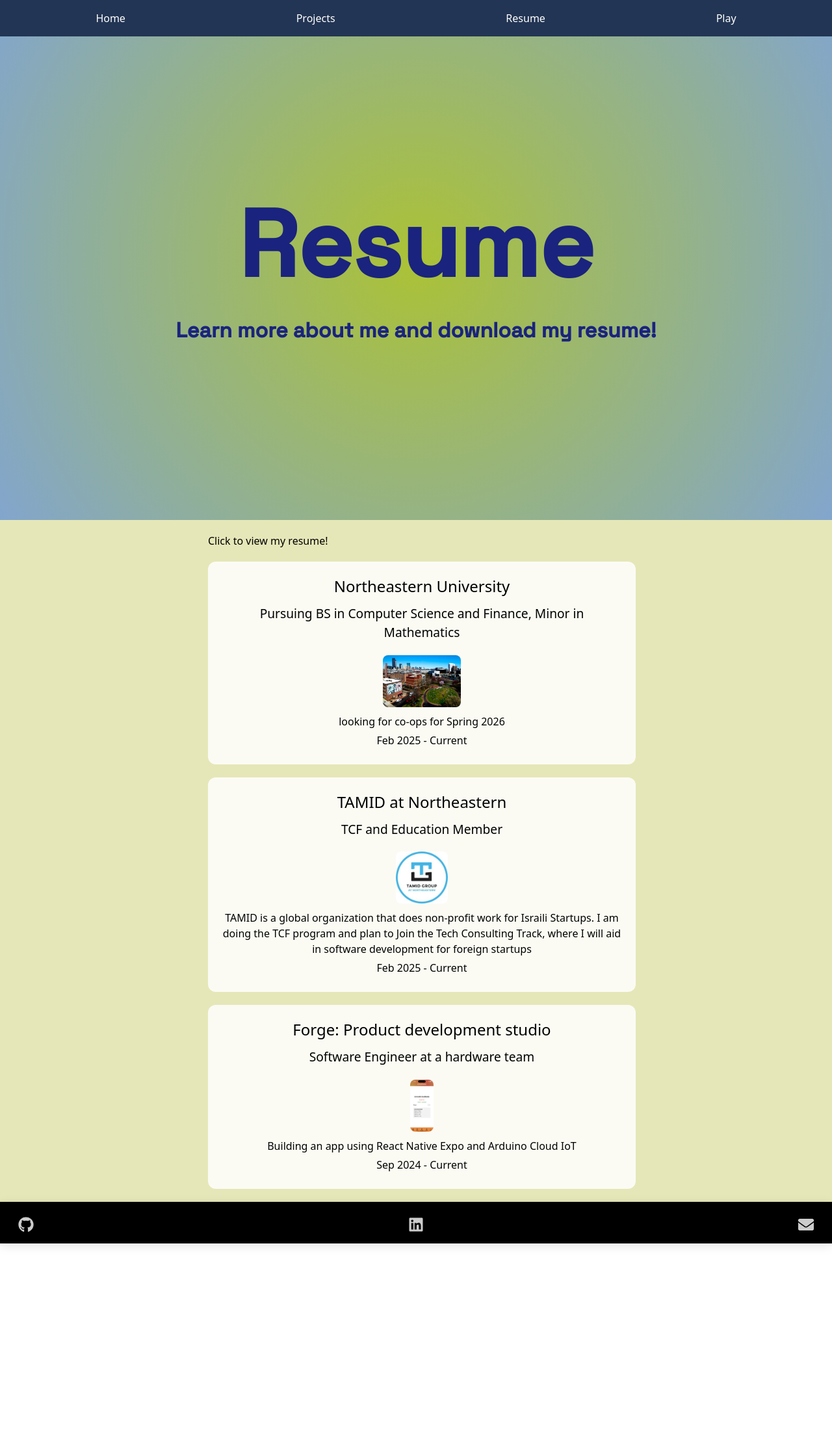
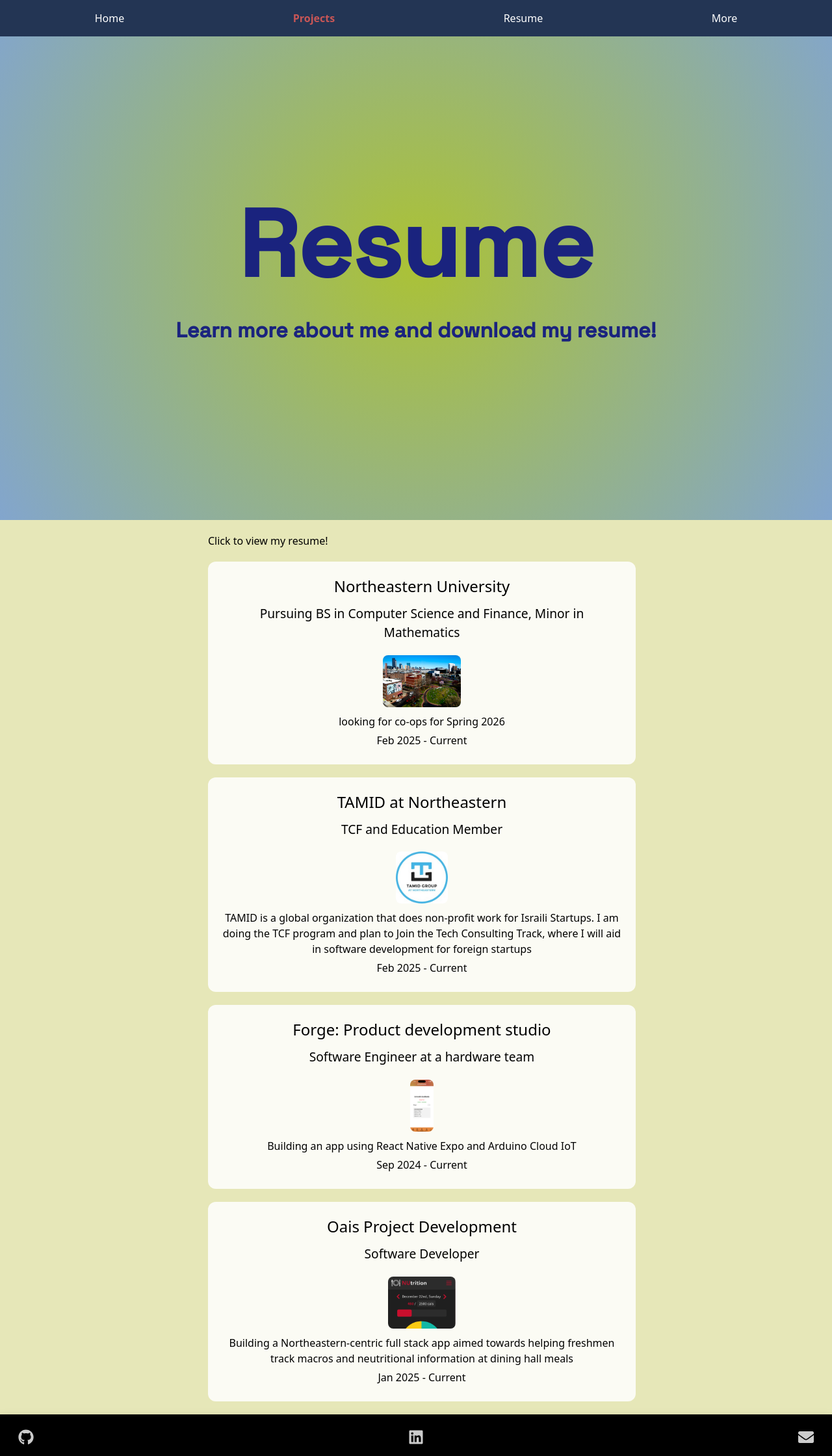
Before and after one commit to naman0r/personal-website, a React (Vite) app: page /resume in a window 1280 px wide. Shown: the whole page at 65% size. Before the commit the page ends 1913 px from the top, so only its background shows below. Built offline with nearby package versions, Linux system fonts and the light colour scheme; a web font is replaced by a local one.

Commit message:
renamed play page to more, added more styles to topnav to make it look cleaner and attract user to projects tab

```diff
--- a/src/App.css
+++ b/src/App.css
@@ -165,3 +165,22 @@ body {
 #footer_button span:not(hover) {
   transition: all 1s;
 }
+
+.projects-button {
+  color: rgb(200, 86, 86);
+  font-weight: bold;
+}
+
+.projects-button:hover {
+  color: white;
+  transition: ease-in-out 1.5s;
+}
+
+.topnav-buttons {
+  font-weight: 400;
+}
+
+.topnav-buttons:hover {
+  color: rgb(32, 214, 19);
+  transition: ease-in-out 1s;
+}
--- a/src/components/TopNav.jsx
+++ b/src/components/TopNav.jsx
@@ -15,10 +15,18 @@ const TopNav = ({ fadeIn }) => {
       <button id="top-nav-button">Skills</button>
       <button id="top-nav-button">Resume</button>
       <button id="top-nav-button">Play</button>*/}
-      <Link to="/">Home</Link>
-      <Link to="/projects">Projects</Link>
-      <Link to="/resume">Resume</Link>
-      <Link to="/playpage">Play</Link>
+      <Link to="/" className="topnav-buttons">
+        Home
+      </Link>
+      <Link to="/projects" className="projects-button">
+        Projects
+      </Link>
+      <Link to="/resume" className="topnav-buttons">
+        Resume
+      </Link>
+      <Link to="/playpage" className="topnav-buttons">
+        More
+      </Link>
     </div>
   );
 };
--- a/src/routes/PlayPage.jsx
+++ b/src/routes/PlayPage.jsx
@@ -35,7 +35,9 @@ const PlayPage = () => {
           transition: "background 0.1s linear",
         }}
       >
-        <h1 className="text-9xl font-bold font-spaceGrotesk">Play Page</h1>
+        <h1 className="text-9xl font-bold font-spaceGrotesk">
+          More Cool Stuff
+        </h1>
       </div>
       <div className="play-page-content">
         {" "}
--- a/src/routes/Resume.jsx
+++ b/src/routes/Resume.jsx
@@ -34,6 +34,14 @@ const Resume = () => {
       img: "../../backbuddy-app.png",
       time: "Sep 2024 - Current",
       role: "Software Engineer at a hardware team",
+    },
+    {
+      title: "Oais Project Development",
+      description:
+        "Building a Northeastern-centric full stack app aimed towards helping freshmen track macros and neutritional information at dining hall meals",
+      img: "../../NUtrition.png",
+      time: "Jan 2025 - Current",
+      role: "Software Developer",
     },
     // {
     //   title: "",
```
